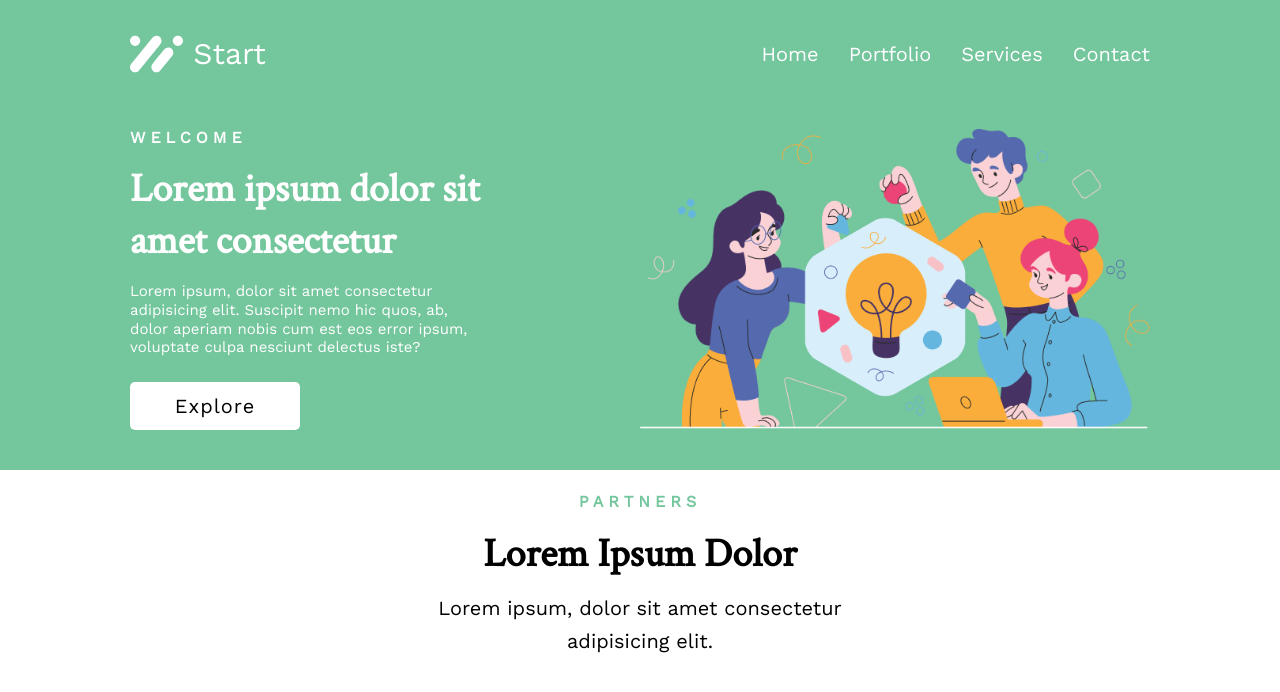
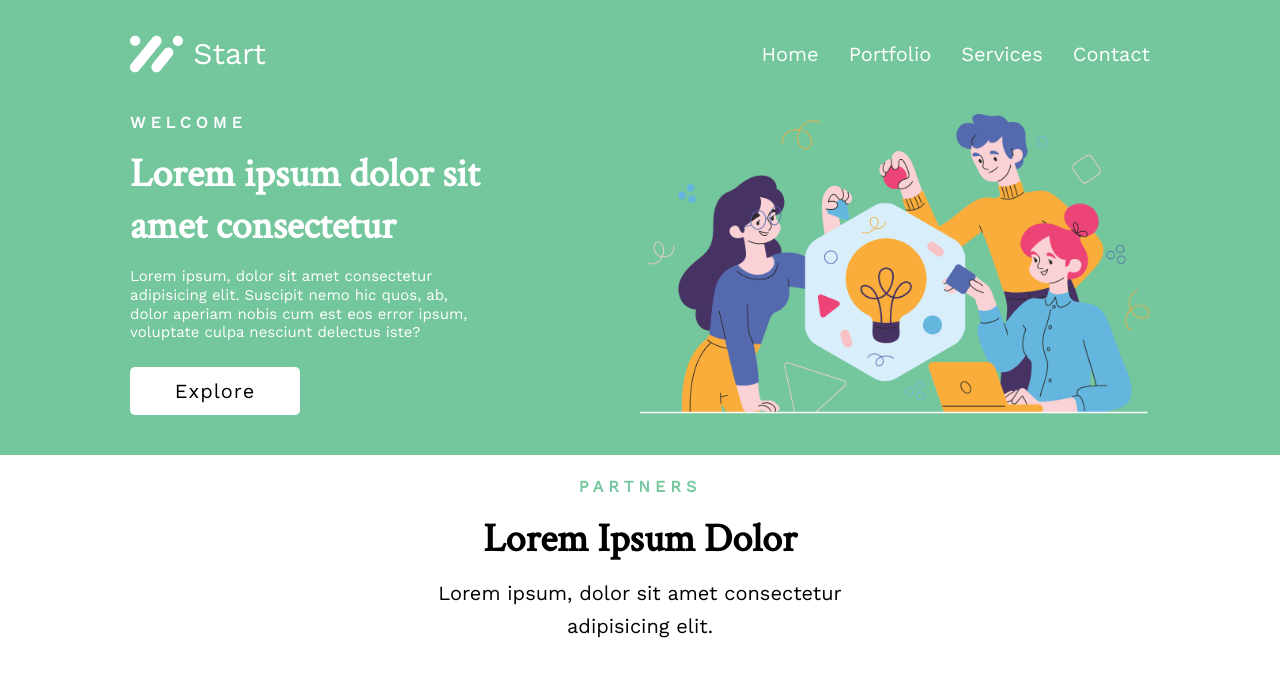
Before and after one commit to vitgri1/BIT_I_TESTAS_FE_praktika, a website: page index.html in a window 1280 px wide. Shown: the top 692 px of the page. Drawn offline with nearby package versions, Linux system fonts and the light colour scheme.

Commit message:
padding adjustment

```diff
--- a/css/pages/home.css
+++ b/css/pages/home.css
@@ -55,7 +55,7 @@
 }
 @media (min-width: 992px){
     .header.container {
-        padding: 35px 0 40px 0;
+        padding: 35px 0 25px 0;
     }
     .hidden-lg {
         display: none !important;
```
